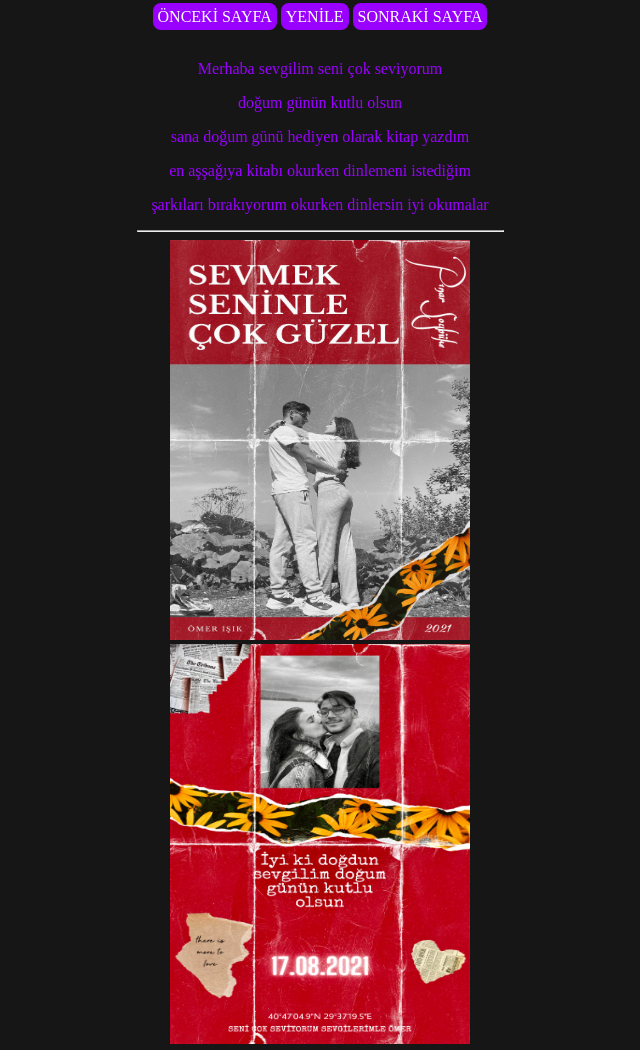
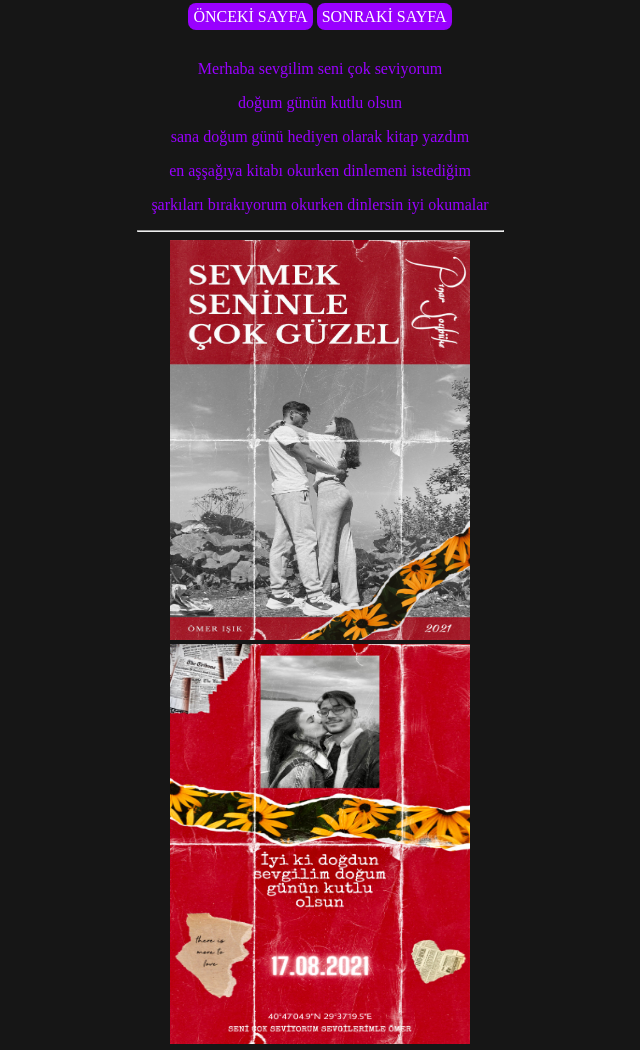
Before and after one commit to omerisk/omerkitap, a plain HTML site: page index.html in a window 1280 px wide. Shown: the top 1050 px of the page, without its empty margins (320-960 px from the left). Drawn offline with Linux system fonts and the light colour scheme.

Commit message:
Update index.html

```diff
--- a/index.html
+++ b/index.html
@@ -40,9 +40,8 @@
     <center>
 
         <center>
-            <button1 style="background-color:#9900ff;color:white;width:50;height:50;" onclick="window.location.href = 'https://omerisk.github.io/ani/';">ÖNCEKİ SAYFA</button1>
-            <button1 style="background-color:#9900ff;color:white;width:50;height:50;" onclick="window.location.href = 'https://omerisk.github.io/iyikidogdun/';">YENİLE</button1>
-            <button1 style="background-color:#9900ff;color:white;width:50;height:50;" onclick="window.location.href = 'https://omerisk.github.io/iyikidogdun/';">SONRAKİ SAYFA</button1>
+            <button1 style="background-color:#9900ff;color:white;width:50;height:50;" onclick="window.location.href = 'https://omerisk.github.io/iyikidogdun/';">ÖNCEKİ SAYFA</button1>
+            <button1 style="background-color:#9900ff;color:white;width:50;height:50;" onclick="window.location.href = 'https://omerisk.github.io/omerkitap/';">SONRAKİ SAYFA</button1>
 
 </center>
 <br>
```
